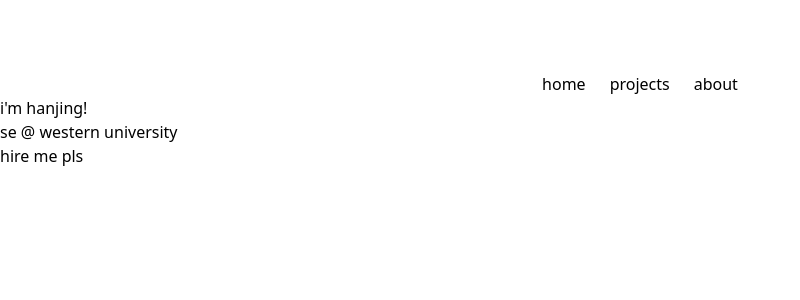
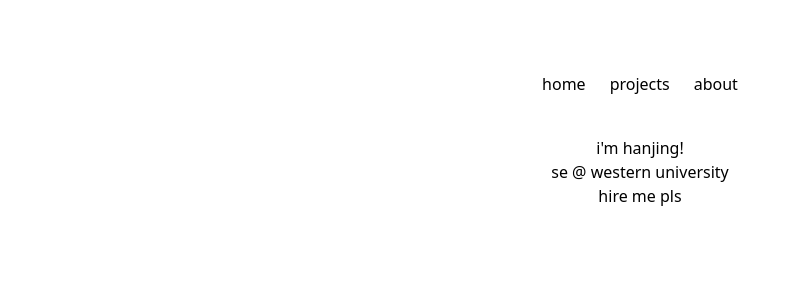
Before and after one commit to hanjing06/hanjing.dev, a Next.js app: page / in a window 1280 px wide. Shown: the top 300 px of the page, without its empty margins (0-800 px from the left). Built offline with nearby package versions, Linux system fonts and the light colour scheme.

Commit message:
Centered main text

```diff
--- a/app/page.tsx
+++ b/app/page.tsx
@@ -2,7 +2,7 @@
 
 export default function Home() {
   return (
-    <main>
+    <main className = "m-10 text-center">
     {/*main title*/}
     <h1>i'm hanjing!</h1>
 
```
